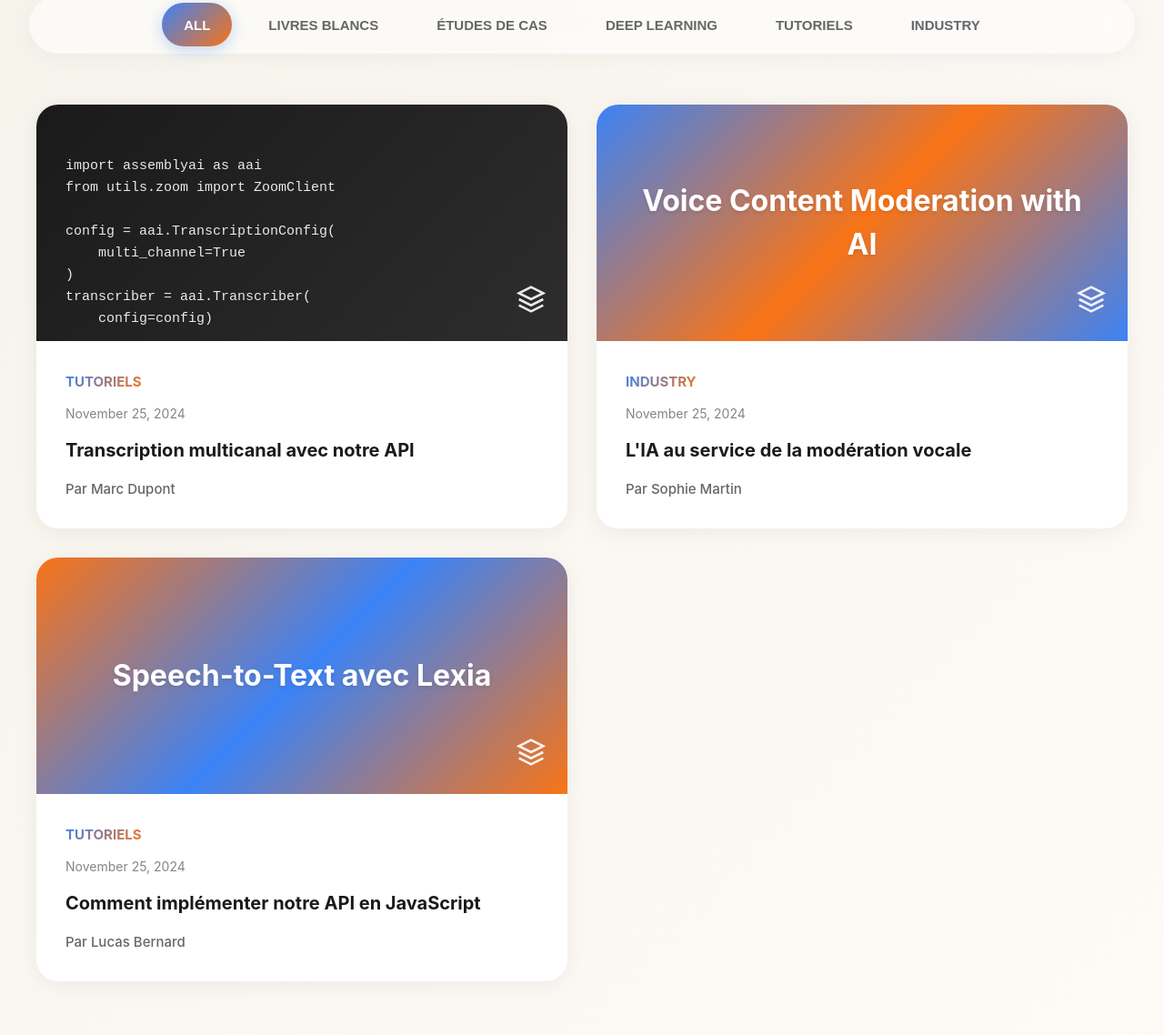
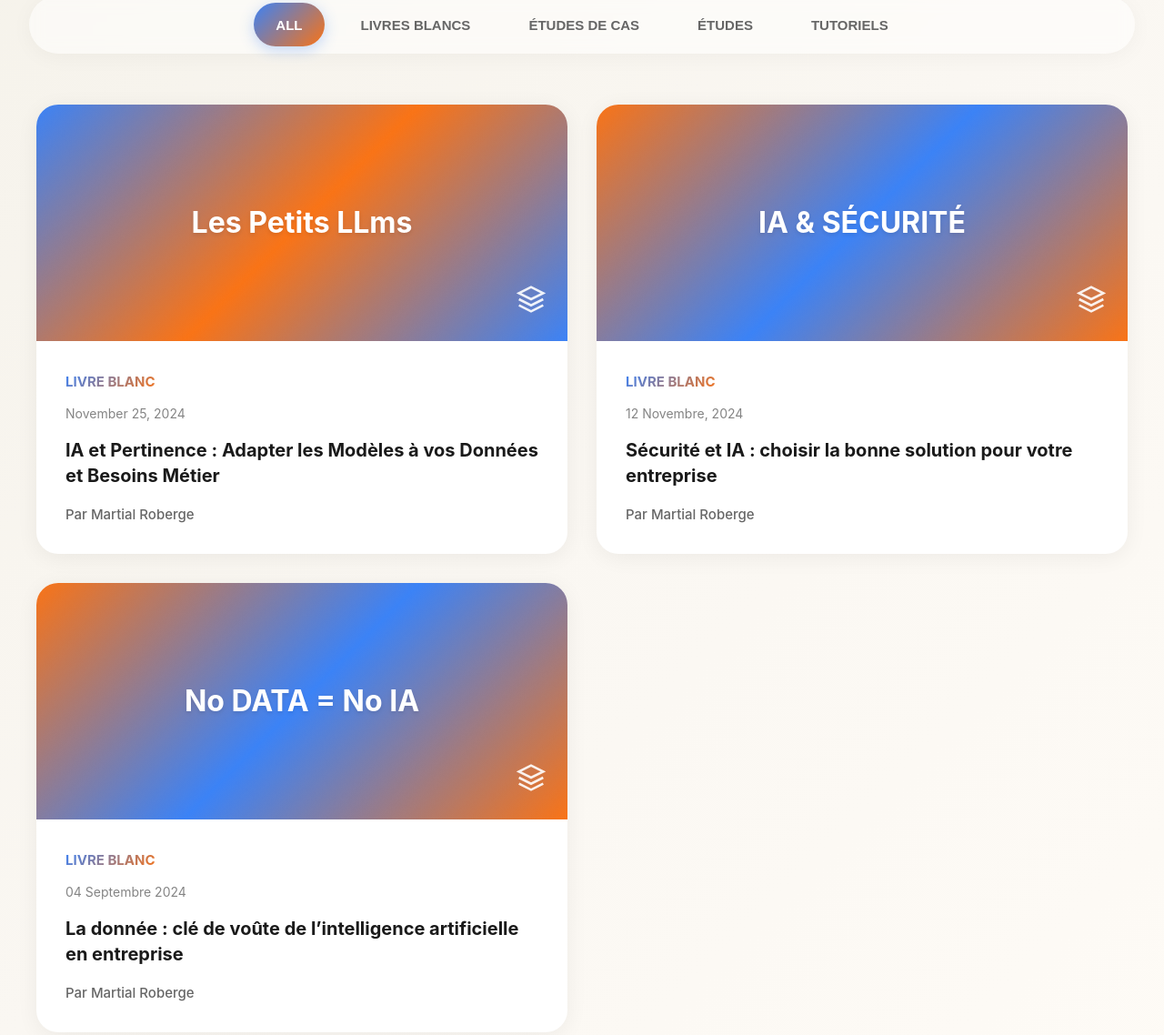
Before and after one commit to mathisescriva/lexia_website_2, a website built with webpack: page blog.html in a window 1280 px wide. Shown: the part 245-1383 px from the top of the page at 91% size. Built offline with nearby package versions, Linux system fonts and the light colour scheme.

Commit message:
Fix: correction du filtre des livres blancs dans le blog

```diff
--- a/blog.html
+++ b/blog.html
@@ -324,45 +324,21 @@
       <button class="filter-btn active" data-category="all">ALL</button>
       <button class="filter-btn" data-category="livres-blancs">LIVRES BLANCS</button>
       <button class="filter-btn" data-category="etudes">ÉTUDES DE CAS</button>
-      <button class="filter-btn" data-category="deep-learning">DEEP LEARNING</button>
+      <button class="filter-btn" data-category="deep-learning">ÉTUDES</button>
       <button class="filter-btn" data-category="tutoriels">TUTORIELS</button>
-      <button class="filter-btn" data-category="industry">INDUSTRY</button>
     </nav>
 
     <div class="blog-grid">
       <!-- Article 1 - Code Example -->
-      <a href="/article-1" class="blog-card" data-category="tutoriels">
-        <div class="card-image code-bg">
-            <pre><code>
-import assemblyai as aai
-from utils.zoom import ZoomClient
 
-config = aai.TranscriptionConfig(
-    multi_channel=True
-)
-transcriber = aai.Transcriber(
-    config=config)</code></pre>
-          <div class="card-logo">
-            <svg class="logo-icon" viewBox="0 0 24 24" width="32" height="32">
-              <path d="M12 2L2 7l10 5 10-5-10-5zM2 17l10 5 10-5M2 12l10 5 10-5" stroke="currentColor" fill="none" stroke-width="2" />
-            </svg>
-          </div>
-        </div>
-        <div class="card-content">
-          <span class="card-category">TUTORIELS</span>
-          <time class="card-date">November 25, 2024</time>
-          <h3>Transcription multicanal avec notre API</h3>
-          <span class="card-author">Par Marc Dupont</span>
-        </div>
-      </a>
 
       <!-- Article 2 - Voice Moderation -->
-      <a href="/article-2" class="blog-card" data-category="industry">
+      <a href="article_1.html" class="blog-card" data-category="livres-blancs">
         <div class="card-image">
           <div class="gradient-bg gradient-main">
             <div class="grain-overlay"></div>
             <div class="content">
-              <div class="gradient-text">Voice Content Moderation with AI</div>
+              <div class="gradient-text">Les Petits LLms</div>
             </div>
             <div class="card-logo">
               <svg class="logo-icon" viewBox="0 0 24 24" width="32" height="32">
@@ -372,20 +348,20 @@ transcriber = aai.Transcriber(
           </div>
         </div>
         <div class="card-content">
-          <span class="card-category">INDUSTRY</span>
+          <span class="card-category">LIVRE BLANC</span>
           <time class="card-date">November 25, 2024</time>
-          <h3>L'IA au service de la modération vocale</h3>
-          <span class="card-author">Par Sophie Martin</span>
+          <h3>IA et Pertinence : Adapter les Modèles à vos Données et Besoins Métier</h3>
+          <span class="card-author">Par Martial Roberge</span>
         </div>
       </a>
 
       <!-- Article 3 - Speech-to-Text -->
-      <a href="/article-3" class="blog-card" data-category="tutoriels">
+      <a href="article_2.html" class="blog-card" data-category="livres-blancs">
         <div class="card-image">
           <div class="gradient-bg gradient-alt">
             <div class="grain-overlay"></div>
             <div class="content">
-              <div class="gradient-text">Speech-to-Text avec Lexia</div>
+              <div class="gradient-text">IA & SÉCURITÉ</div>
             </div>
             <div class="card-logo">
               <svg class="logo-icon" viewBox="0 0 24 24" width="32" height="32">
@@ -395,10 +371,32 @@ transcriber = aai.Transcriber(
           </div>
         </div>
         <div class="card-content">
-          <span class="card-category">TUTORIELS</span>
-          <time class="card-date">November 25, 2024</time>
-          <h3>Comment implémenter notre API en JavaScript</h3>
-          <span class="card-author">Par Lucas Bernard</span>
+          <span class="card-category">LIVRE BLANC</span>
+          <time class="card-date">12 Novembre, 2024</time>
+          <h3>Sécurité et IA : choisir la bonne solution pour votre entreprise</h3>
+          <span class="card-author">Par Martial Roberge</span>
+        </div>
+      </a>
+
+      <a href="article_3.html" class="blog-card" data-category="livres-blancs">
+        <div class="card-image">
+          <div class="gradient-bg gradient-alt">
+            <div class="grain-overlay"></div>
+            <div class="content">
+              <div class="gradient-text">No DATA = No IA</div>
+            </div>
+            <div class="card-logo">
+              <svg class="logo-icon" viewBox="0 0 24 24" width="32" height="32">
+                <path d="M12 2L2 7l10 5 10-5-10-5zM2 17l10 5 10-5M2 12l10 5 10-5" stroke="currentColor" fill="none" stroke-width="2" />
+              </svg>
+            </div>
+          </div>
+        </div>
+        <div class="card-content">
+          <span class="card-category">LIVRE BLANC</span>
+          <time class="card-date">04 Septembre 2024</time>
+          <h3>La donnée : clé de voûte de l’intelligence artificielle en entreprise</h3>
+          <span class="card-author">Par Martial Roberge</span>
         </div>
       </a>
 
@@ -492,7 +490,8 @@ transcriber = aai.Transcriber(
         filterButtons.forEach(btn => btn.classList.remove('active'));
         button.classList.add('active');
 
-        const category = button.textContent.trim().toLowerCase();
+        // Utiliser data-category au lieu du texte
+        const category = button.getAttribute('data-category').toLowerCase();
 
         blogCards.forEach(card => {
           if (category === 'all') {
```
Also changed, not shown: feature2.html (+1 -1 lines), index.html (+1 -1 lines), usecase_promemoria.html (+1 -1 lines), usecase_watchfid.html (+1 -1 lines), favicon.ico, img/logo3.png, img/logo_promemoria_baseline2.png (added), 1 other file.
